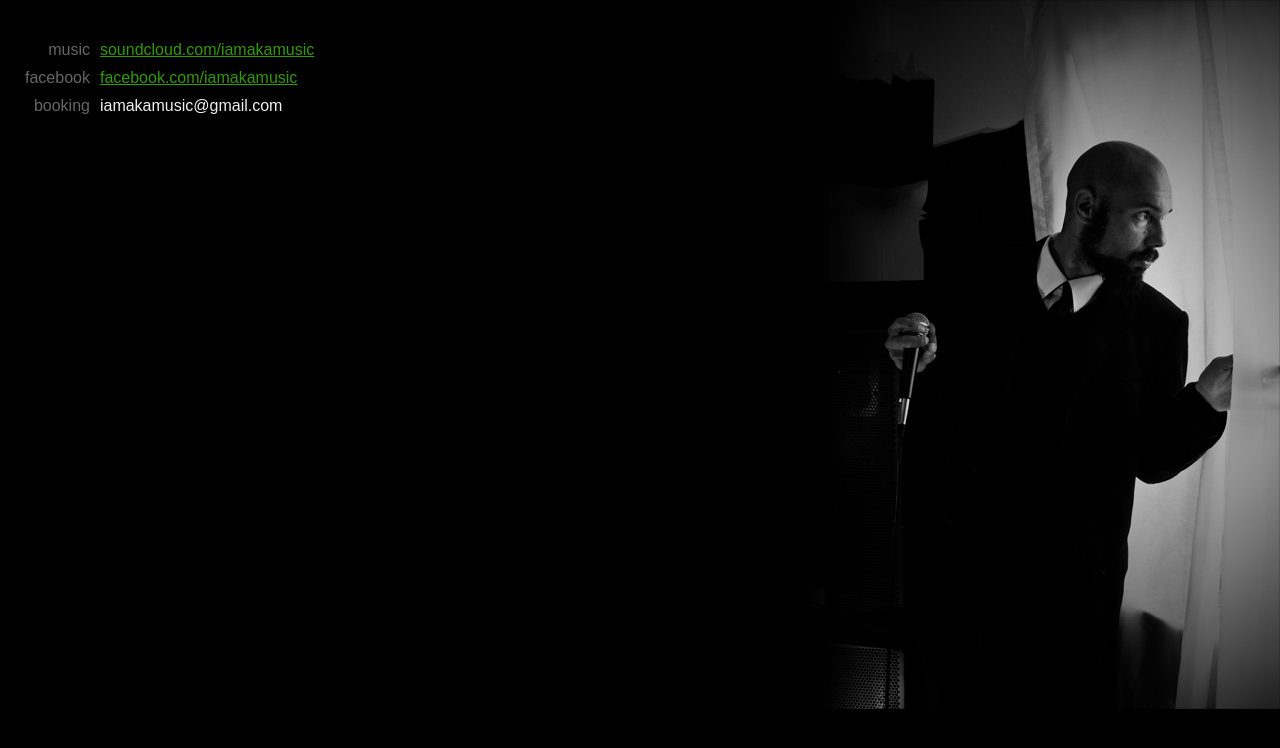
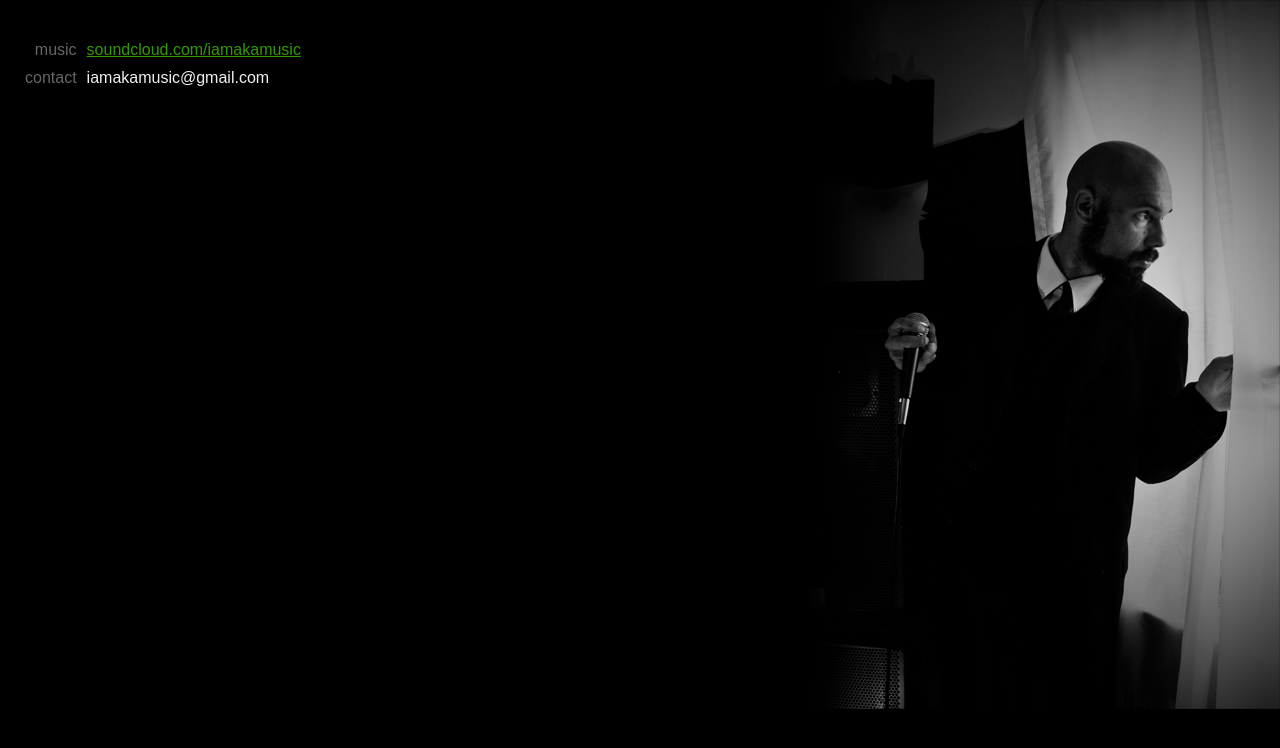
Before and after one commit to iamalsoknownas/iamalsoknownas.github.com, a plain HTML site: page index.html in a window 1280 px wide. Drawn offline with Linux system fonts and the light colour scheme.

Commit message:
Update index.html

```diff
--- a/index.html
+++ b/index.html
@@ -25,11 +25,7 @@ a { color: #339900; }
         <td><a href = "http://soundcloud.com/iamAKAmusic">soundcloud.com/iamakamusic</a></td>
       </tr>
       <tr>
-        <td align = "right" style="color: #666;">facebook</td>
-        <td><a href = "http://facebook.com/iamAKAmusic">facebook.com/iamakamusic</a></td>
-      </tr>
-      <tr>
-        <td align = "right" style="color: #666;">booking</td>
+        <td align = "right" style="color: #666;">contact</td>
         <td>iamakamusic@gmail.com</td>
       </tr>
     </table>
```
